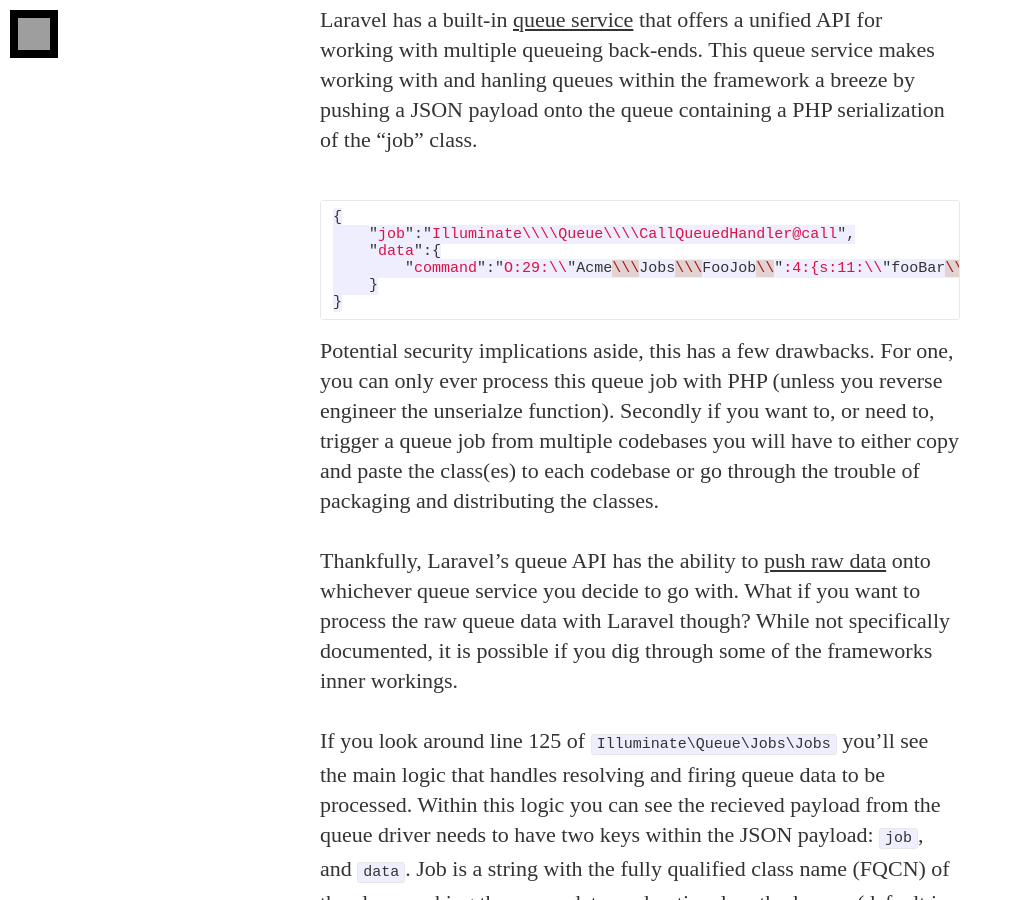
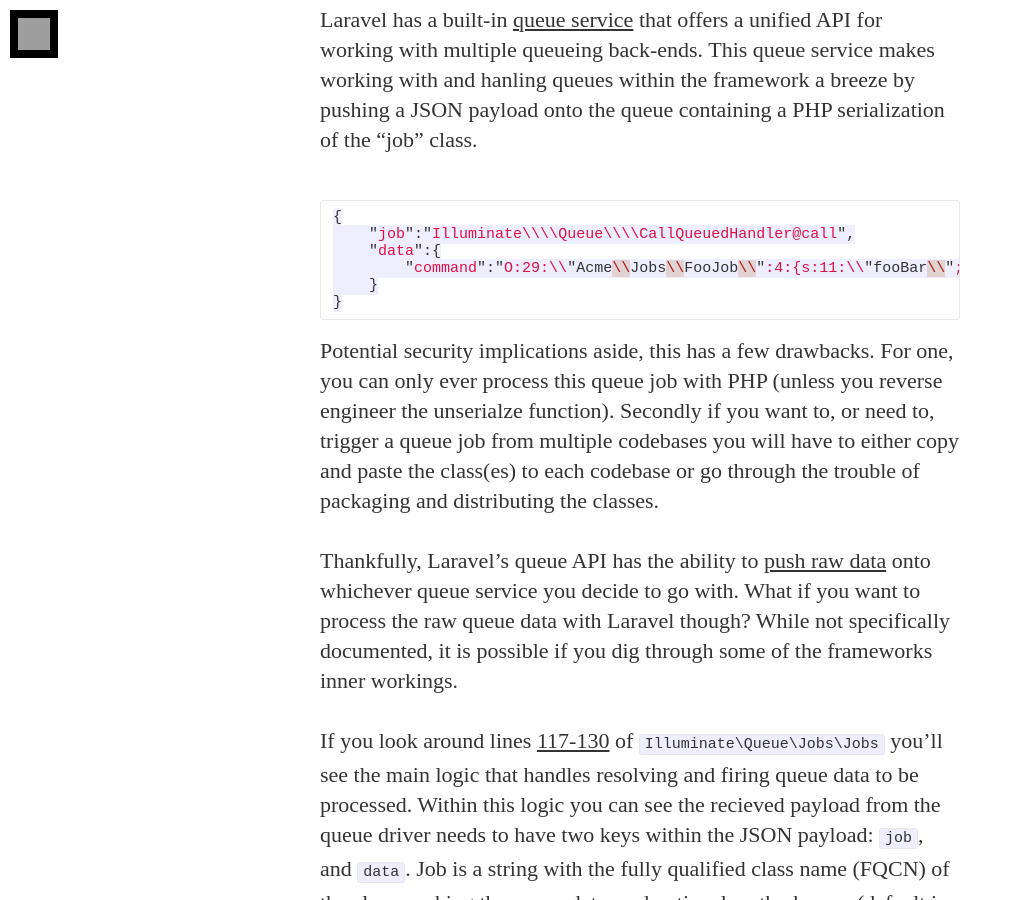
Before and after one commit to hskrasek/hskrasek.github.io, a Jekyll site: the page built from _posts/2016-02-21-working-with-raw-queue-data-laravel.markdown, in a window 1280 px wide and 900 px high, scrolled down 560 px. Shown: the whole window, without its empty margins (0-1013 px from the left). Built offline with Jekyll 4.4.1, drawn with Linux system fonts in a browser that asks for light colours; nearby versions of some CDN libraries; some web fonts are replaced; Markdown is read by kramdown in place of the engine named in the settings; grey boxes are pictures that could not be loaded.

Commit message:
Cleanup some formatting and add another reference link to laravel framework code
Signed-off-by: Hunter Skrasek <hunterskrasek@me.com>

````diff
--- a/_posts/2016-02-21-working-with-raw-queue-data-laravel.markdown
+++ b/_posts/2016-02-21-working-with-raw-queue-data-laravel.markdown
@@ -16,7 +16,7 @@
 {
     "job":"Illuminate\\\\Queue\\\\CallQueuedHandler@call",
     "data":{
-        "command":"O:29:\\"Acme\\\Jobs\\\FooJob\\":4:{s:11:\\"fooBar\\";s:7:\\"abc-123\\";s:5:\\"queue\\";N;s:5:\\"delay\\";N;s:6:\\"\\u0000*\\u0000job\\";N;}"
+        "command":"O:29:\\"Acme\\Jobs\\FooJob\\":4:{s:11:\\"fooBar\\";s:7:\\"abc-123\\";s:5:\\"queue\\";N;s:5:\\"delay\\";N;s:6:\\"\\u0000*\\u0000job\\";N;}"
     }
 }
 ```
@@ -25,7 +25,7 @@
 
 Thankfully, Laravel's queue API has the ability to [push raw data][3] onto whichever queue service you decide to go with. What if you want to process the raw queue data with Laravel though? While not specifically documented, it is possible if you dig through some of the frameworks inner workings.
 
-If you look around line 125 of `Illuminate\Queue\Jobs\Jobs` you'll see the main logic that handles resolving and firing queue data to be processed. Within this logic you can see the recieved payload from the queue driver needs to have two keys within the JSON payload: `job`, and `data`. Job is a string with the fully qualified class name (FQCN) of the class working the queue data, and optional method name (default is `fire`) to be executed. Data is just that, it can be any sort of data in any format thats JSON complaint, and will be passed into the method/class specified in the `job` key as an associative array.
+If you look around lines [117-130][4] of `Illuminate\Queue\Jobs\Jobs` you'll see the main logic that handles resolving and firing queue data to be processed. Within this logic you can see the recieved payload from the queue driver needs to have two keys within the JSON payload: `job`, and `data`. Job is a string with the fully qualified class name (FQCN) of the class working the queue data, and optional method name (default is `fire`) to be executed. Data is just that, it can be any sort of data in any format thats JSON complaint, and will be passed into the method/class specified in the `job` key as an associative array.
 
 ```javascript
 {
````
Also changed, not shown: other parts of _posts/2016-02-21-working-with-raw-queue-data-laravel.markdown (+1 -0 lines).
